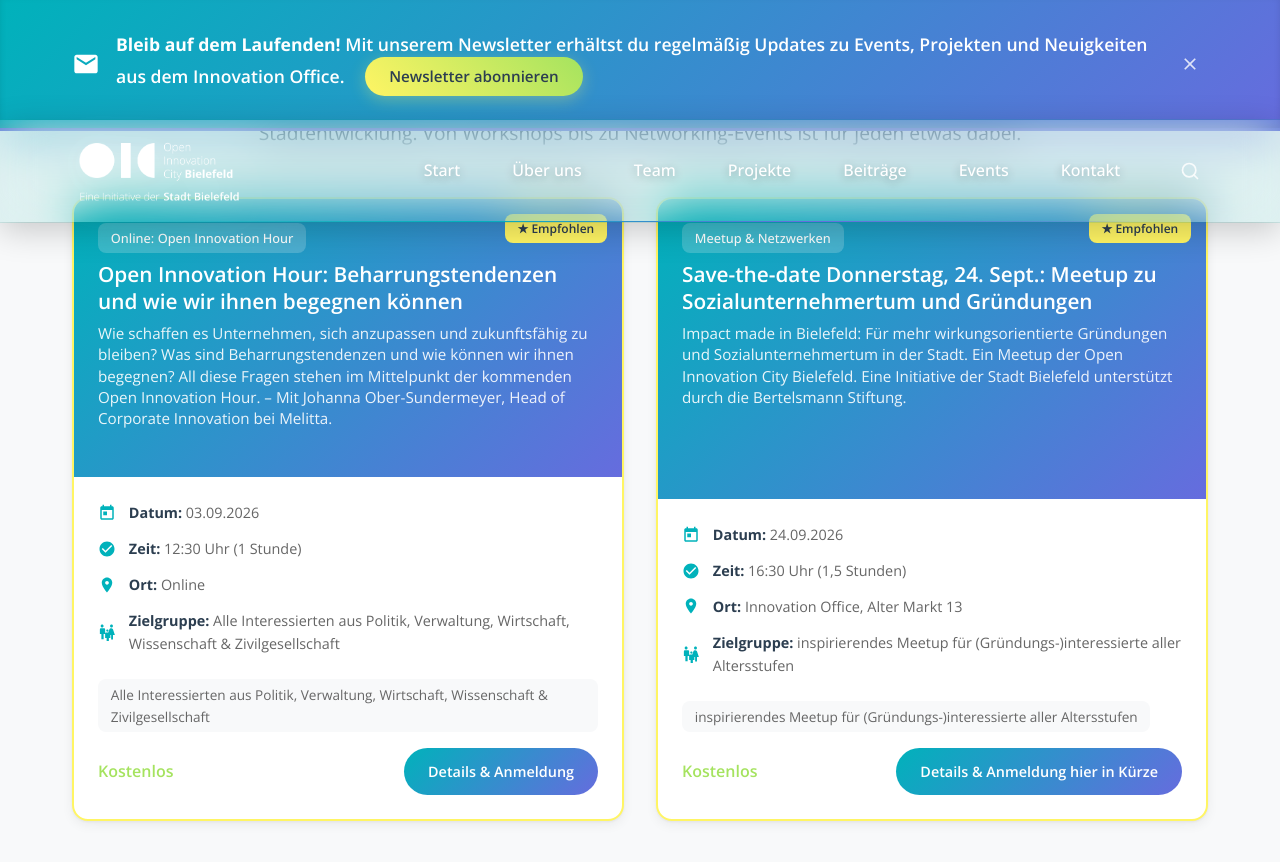
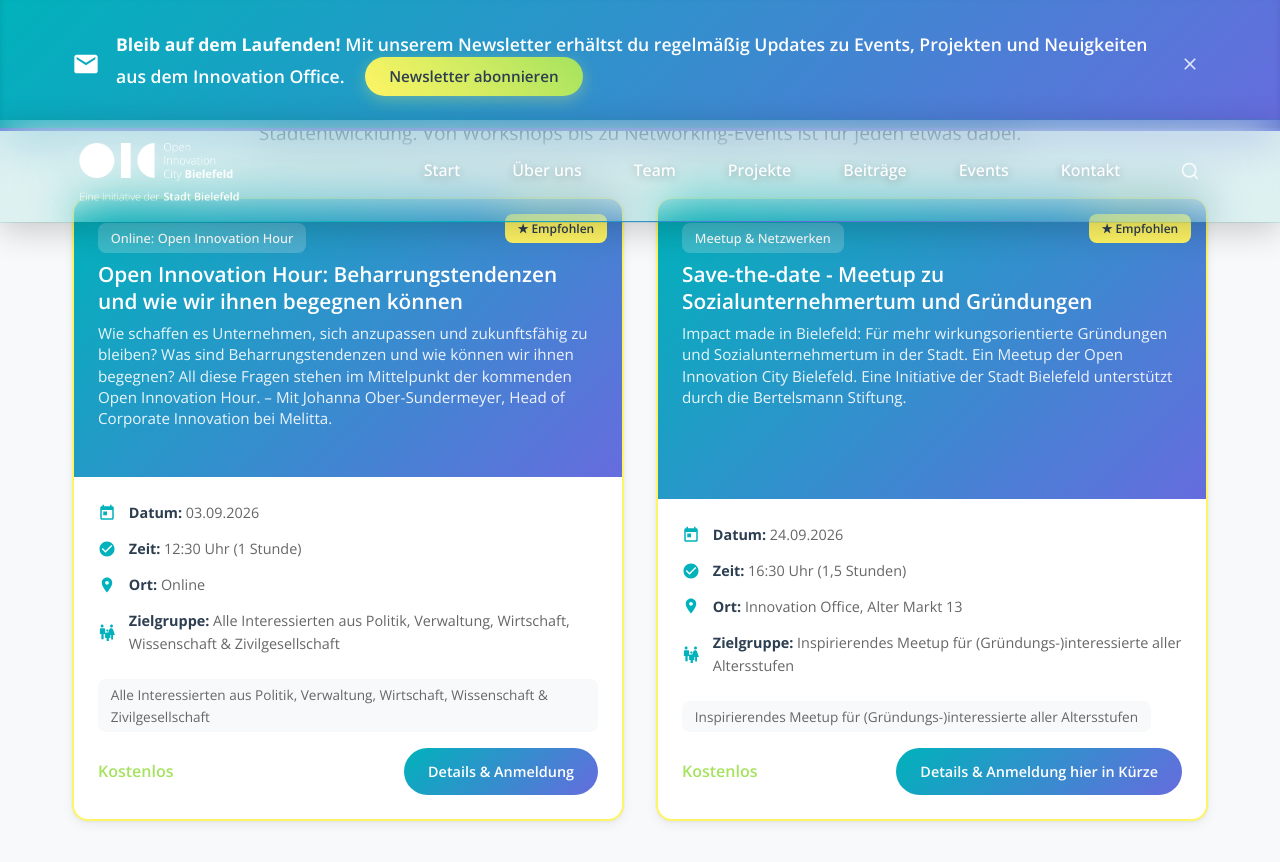
Before and after one commit to Open-Innovation-City/oic-bielefeld-website, a Jekyll site: the page built from index.html, in a window 1280 px wide and 900 px high, scrolled down 5348 px. Shown: the top 862 px of the window. Built offline with Jekyll 4.4.1, drawn with Linux system fonts in a browser that asks for light colours.

Commit message:
Update events.yml
Fehlerkorrektur

```diff
--- a/_data/events.yml
+++ b/_data/events.yml
@@ -320,14 +320,14 @@
   featured: true
   topic: "open-innovation-hour"
 
-- title: "Save-the-date Donnerstag, 24. Sept.: Meetup zu Sozialunternehmertum und Gründungen"
+- title: "Save-the-date - Meetup zu Sozialunternehmertum und Gründungen"
   description: "Impact made in Bielefeld: Für mehr wirkungsorientierte Gründungen und Sozialunternehmertum in der Stadt. Ein Meetup der Open Innovation City Bielefeld. Eine Initiative der Stadt Bielefeld unterstützt durch die Bertelsmann Stiftung."
   date: "2026-09-24"
   time: "16:30"
   duration: "1,5 Stunden"
   location: "Innovation Office, Alter Markt 13"
   category: "Meetup & Netzwerken"
-  target_audience: "inspirierendes Meetup für (Gründungs-)interessierte aller Altersstufen"
+  target_audience: "Inspirierendes Meetup für (Gründungs-)interessierte aller Altersstufen"
   cost: "Kostenlos"
   link_text: "Details & Anmeldung hier in Kürze"
   featured: true
```
